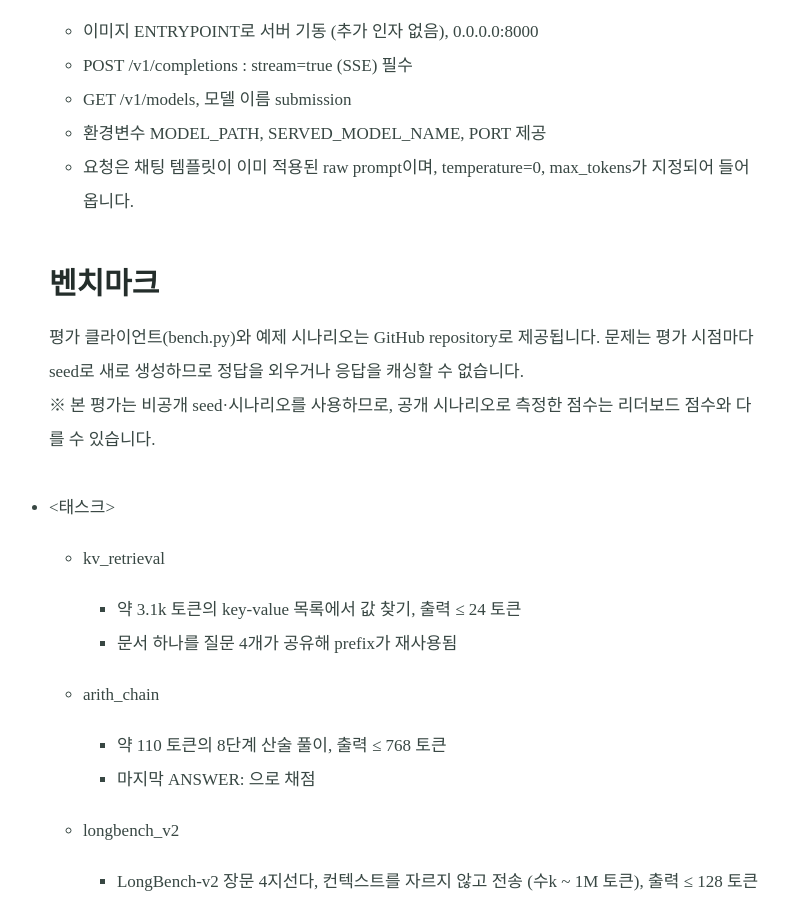
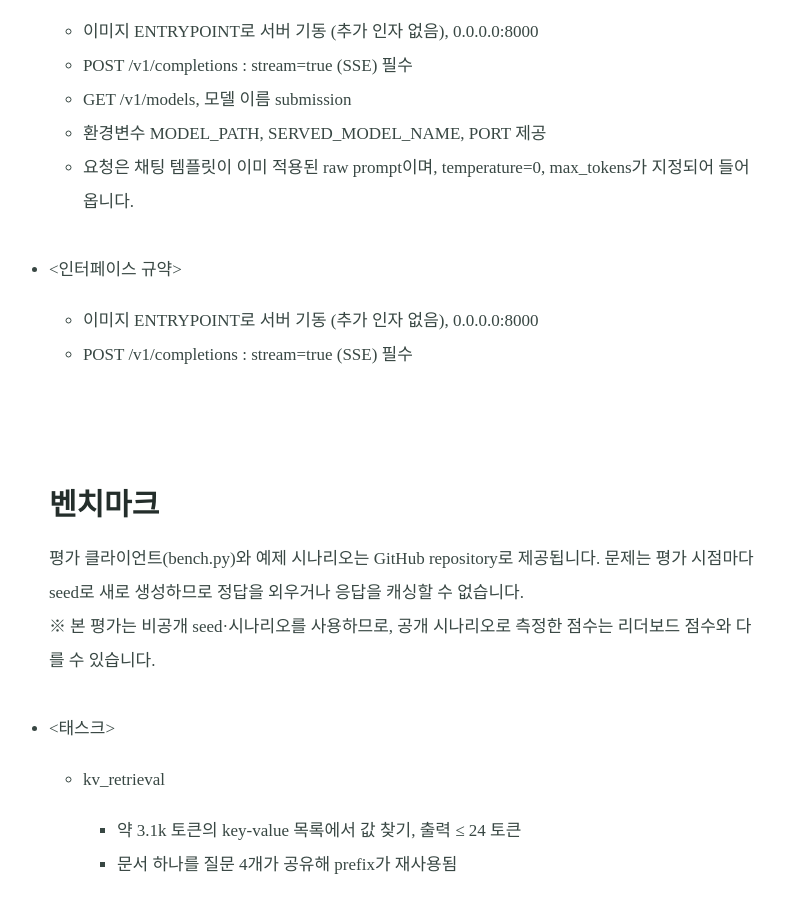
Before and after one commit to AISystemChallenge/AISystemChallenge.github.io, a Jekyll site: the page built from rules.md, in a window 1280 px wide and 900 px high, scrolled down 1414 px. Shown: the whole window, without its empty margins (234-1021 px from the left). Built offline with Jekyll 4.4.1, drawn with Linux system fonts in a browser that asks for light colours; some web fonts are replaced; our own code applies the rules of GitHub Pages for plain Markdown files.

Commit message:
Update rules.md

```diff
--- a/rules.md
+++ b/rules.md
@@ -34,6 +34,15 @@ excerpt:
     * GET /v1/models, 모델 이름 submission
     * 환경변수 MODEL_PATH, SERVED_MODEL_NAME, PORT 제공
     * 요청은 채팅 템플릿이 이미 적용된 raw prompt이며, temperature=0, max_tokens가 지정되어 들어옵니다.
+
+<ul class="compact-list">
+  <li>&lt;인터페이스 규약&gt;
+    <ul>
+      <li>이미지 ENTRYPOINT로 서버 기동 (추가 인자 없음), 0.0.0.0:8000</li>
+      <li>POST /v1/completions : stream=true (SSE) 필수</li>
+    </ul>
+  </li>
+</ul>
 <br>
 
 ### 벤치마크
```
